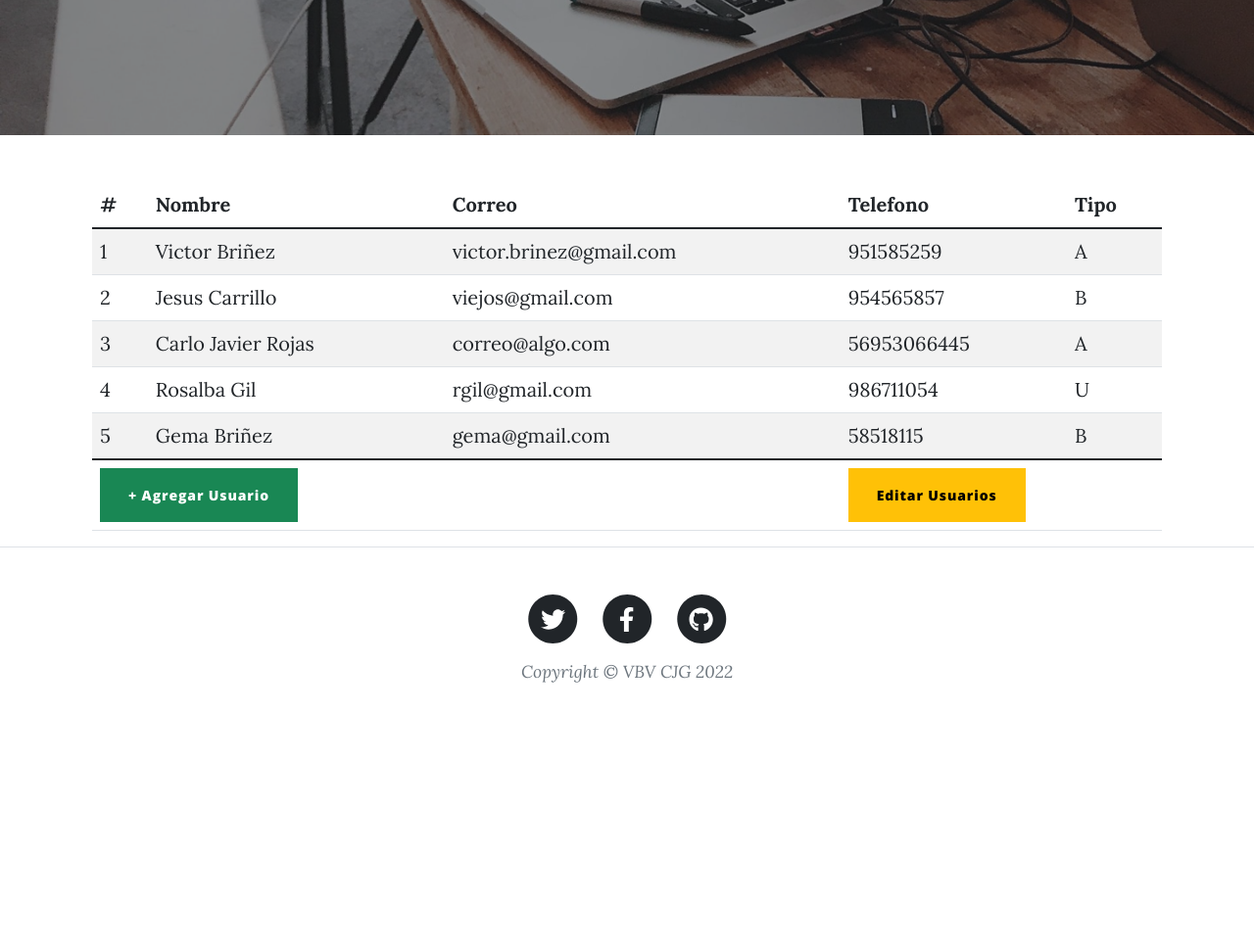
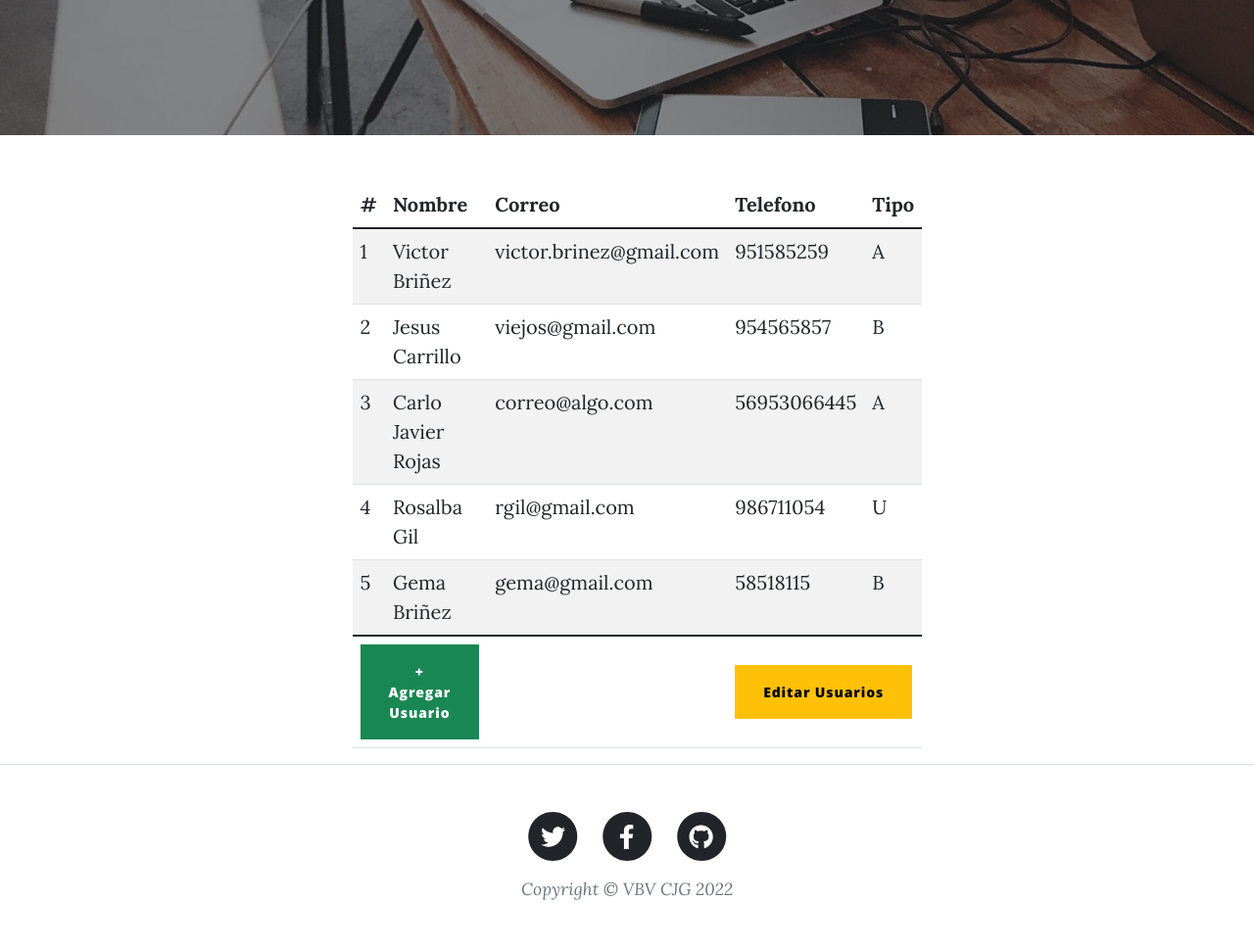
Before and after one commit to Carl0jgr/entrega_intermedia, a Django app: page /ver/ in a window 1280 px wide. Shown: the part 490-1460 px from the top of the page at 98% size. Before the commit the page ends 1187 px from the top, so only its background shows below. Run offline with Django 4.2, Linux system fonts and the light colour scheme; data comes from the database, SQL or seed files in the repository; some libraries are stand-ins or nearby versions.

Commit message:
Update ver.html

```diff
--- a/blog/templates/ver.html
+++ b/blog/templates/ver.html
@@ -1,10 +1,15 @@
-{% extends "./base.html" %}
+{% extends "base.html" %}
+
+{% load static %}
 
 {% block title %}
     Blog | Ver Todos los Usuarios
 {% endblock %}
 
 {% block body %}
+<div class="container px-4 px-lg-5">
+    <div class="row gx-4 gx-lg-5 justify-content-center">
+        <div class="col-md-10 col-lg-8 col-xl-7">
         <table class="table table-striped">
             <thead>
                 <tr>
@@ -34,4 +39,7 @@
                 </tr>
             </tfoot>
         </table>
+        </div>
+    </div>
+    </div>
 {% endblock %}
```
